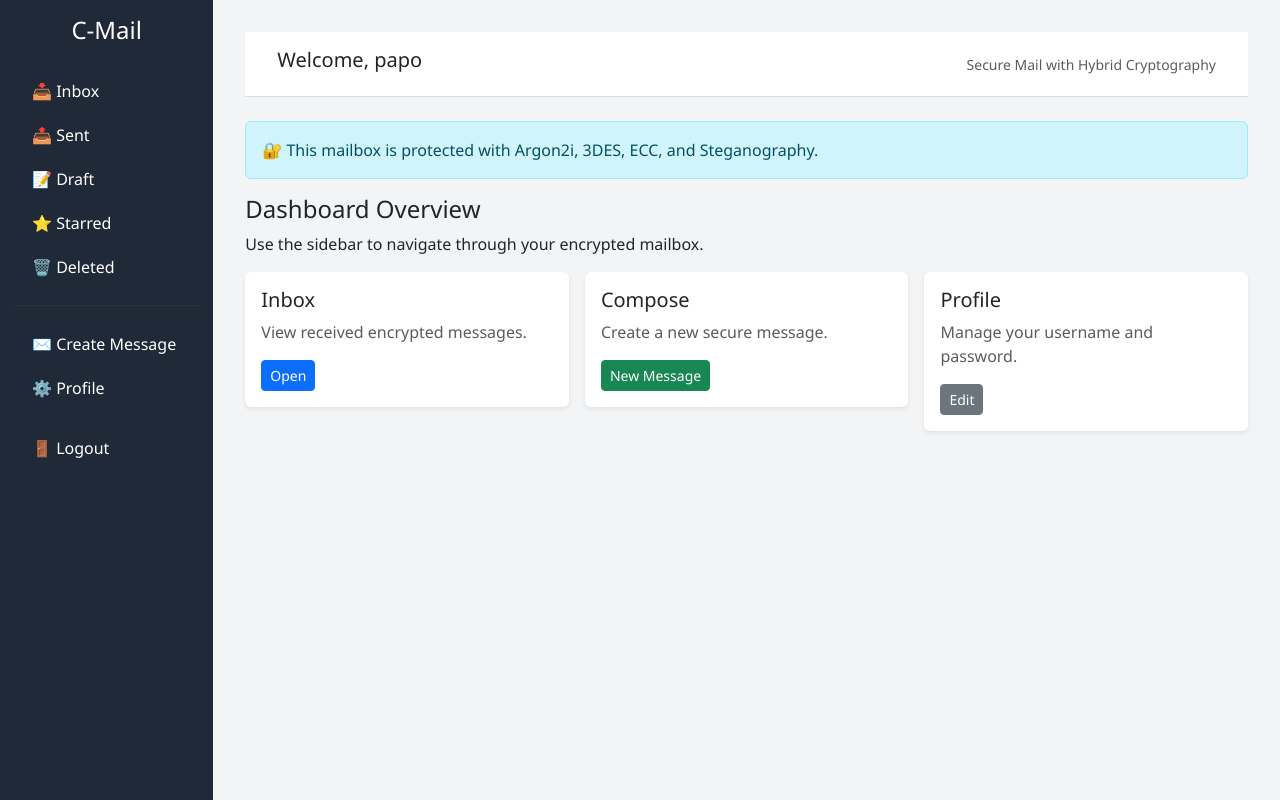
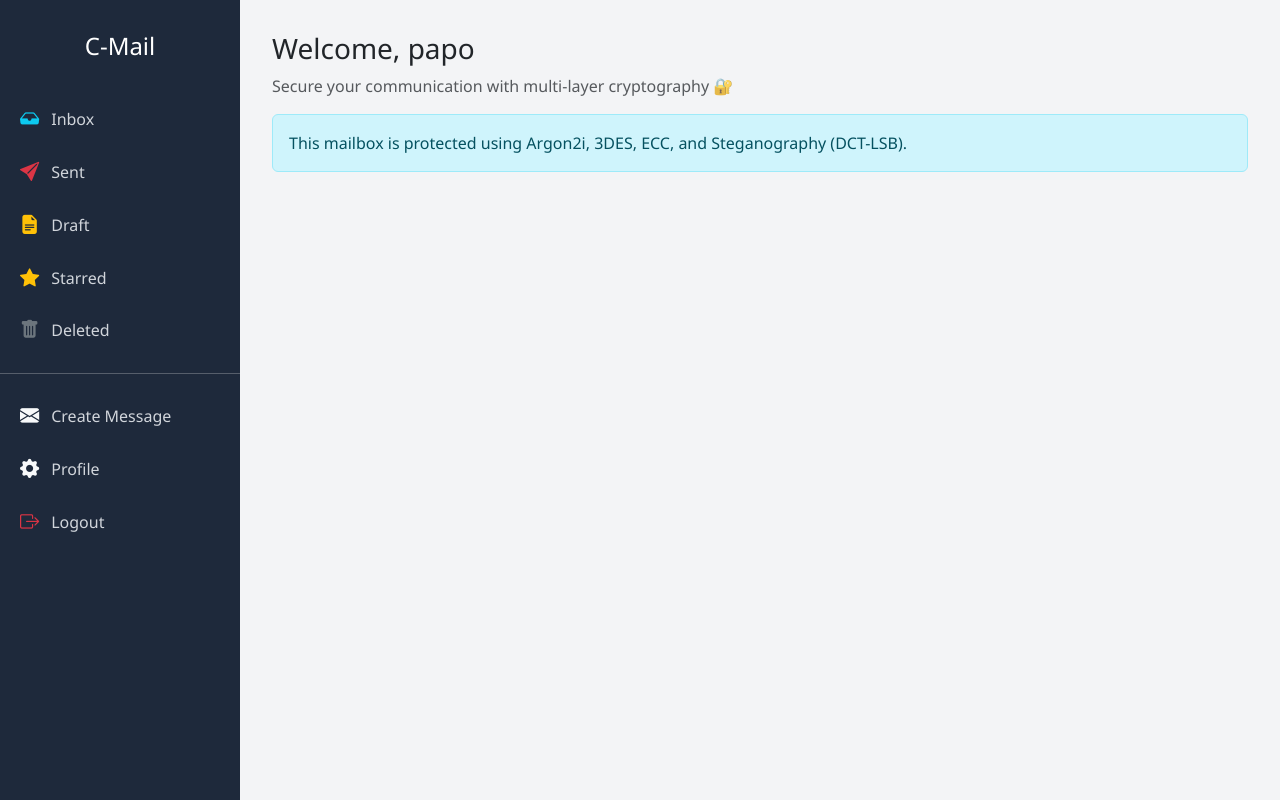
Before and after one commit to nikita74939/cmail-kriptografi, a Flask app: page /dashboard in a window 1280 px wide. Run offline with Flask 3, Linux system fonts and the light colour scheme; a user stored in the database is signed in.

Commit message:
template bagian menu (belom fix)

```diff
--- /dev/null
+++ b/templates/base.html
@@ -0,0 +1,72 @@
+<!DOCTYPE html>
+<html lang="en">
+<head>
+  <meta charset="UTF-8">
+  <meta name="viewport" content="width=device-width, initial-scale=1.0">
+  <title>{% block title %}C-Mail{% endblock %}</title>
+  <link href="https://cdn.jsdelivr.net/npm/bootstrap@5.3.0/dist/css/bootstrap.min.css" rel="stylesheet">
+  <link href="https://cdn.jsdelivr.net/npm/bootstrap-icons@1.11.1/font/bootstrap-icons.css" rel="stylesheet">
+  <style>
+    body {
+      background-color: #f3f4f6;
+      font-family: 'Segoe UI', sans-serif;
+    }
+    .sidebar {
+      height: 100vh;
+      background-color: #1e293b;
+      color: #f9fafb;
+      position: fixed;
+      left: 0;
+      top: 0;
+      width: 240px;
+      padding-top: 2rem;
+    }
+    .sidebar a {
+      display: flex;
+      align-items: center;
+      color: #d1d5db;
+      padding: 12px 20px;
+      text-decoration: none;
+      transition: all 0.3s ease;
+    }
+    .sidebar a i {
+      margin-right: 12px;
+      font-size: 1.2rem;
+    }
+    .sidebar a:hover {
+      background-color: #334155;
+      color: white;
+    }
+    .sidebar h4 {
+      text-align: center;
+      color: white;
+      margin-bottom: 2rem;
+    }
+    .main-content {
+      margin-left: 240px;
+      padding: 2rem;
+    }
+  </style>
+</head>
+<body>
+  <div class="sidebar">
+    <h4>C-Mail</h4>
+    <a href="/inbox"><i class="bi bi-inbox-fill text-info"></i> Inbox</a>
+    <a href="/sent"><i class="bi bi-send-fill text-danger"></i> Sent</a>
+    <a href="/draft"><i class="bi bi-file-earmark-text-fill text-warning"></i> Draft</a>
+    <a href="/starred"><i class="bi bi-star-fill text-warning"></i> Starred</a>
+    <a href="/deleted"><i class="bi bi-trash-fill text-secondary"></i> Deleted</a>
+    <hr>
+    <a href="/compose"><i class="bi bi-envelope-fill text-light"></i> Create Message</a>
+    <a href="/profile"><i class="bi bi-gear-fill text-light"></i> Profile</a>
+    <a href="/logout"><i class="bi bi-box-arrow-right text-danger"></i> Logout</a>
+  </div>
+
+  <div class="main-content">
+    {% block content %}{% endblock %}
+  </div>
+
+  <script src="https://code.jquery.com/jquery-3.7.1.min.js"></script>
+  <script src="https://cdn.jsdelivr.net/npm/bootstrap@5.3.0/dist/js/bootstrap.bundle.min.js"></script>
+</body>
+</html>
--- a/templates/dashboard.html
+++ b/templates/dashboard.html
@@ -1,114 +1,9 @@
-<!DOCTYPE html>
-<html lang="en">
-<head>
-    <meta charset="UTF-8">
-    <meta name="viewport" content="width=device-width, initial-scale=1.0">
-    <title>C-Mail Dashboard</title>
-    <link href="https://cdn.jsdelivr.net/npm/bootstrap@5.3.0/dist/css/bootstrap.min.css" rel="stylesheet">
-    <link rel="icon" href="https://cdn-icons-png.flaticon.com/512/561/561127.png">
-    <style>
-        body {
-            background-color: #f3f4f6;
-            font-family: 'Segoe UI', sans-serif;
-        }
-        .sidebar {
-            height: 100vh;
-            background-color: #1f2937;
-            color: white;
-            padding-top: 1rem;
-        }
-        .sidebar a {
-            color: white;
-            display: block;
-            padding: 10px 20px;
-            text-decoration: none;
-            transition: 0.3s;
-        }
-        .sidebar a:hover {
-            background-color: #374151;
-        }
-        .main-content {
-            padding: 2rem;
-        }
-        .topbar {
-            background-color: white;
-            padding: 1rem 2rem;
-            border-bottom: 1px solid #ddd;
-        }
-        .logout-btn {
-            color: #ef4444;
-            text-decoration: none;
-        }
-        .logout-btn:hover {
-            color: #dc2626;
-        }
-    </style>
-</head>
-<body>
-    <div class="container-fluid">
-        <div class="row">
-            <!-- Sidebar -->
-            <div class="col-md-3 col-lg-2 sidebar">
-                <h4 class="text-center mb-4">C-Mail</h4>
-                <a href="#">📥 Inbox</a>
-                <a href="#">📤 Sent</a>
-                <a href="#">📝 Draft</a>
-                <a href="#">⭐ Starred</a>
-                <a href="#">🗑️ Deleted</a>
-                <hr style="border-color: #444;">
-                <a href="#">✉️ Create Message</a>
-                <a href="#">⚙️ Profile</a>
-                <a href="/logout" class="logout-btn mt-3">🚪 Logout</a>
-            </div>
-
-            <!-- Main Content -->
-            <div class="col-md-9 col-lg-10 main-content">
-                <div class="topbar d-flex justify-content-between align-items-center">
-                    <h5>Welcome, {{ username }}</h5>
-                    <span class="text-muted small">Secure Mail with Hybrid Cryptography</span>
-                </div>
-
-                <div class="mt-4">
-                    <div class="alert alert-info">
-                        🔐 This mailbox is protected with Argon2i, 3DES, ECC, and Steganography.
-                    </div>
-
-                    <h4>Dashboard Overview</h4>
-                    <p>Use the sidebar to navigate through your encrypted mailbox.</p>
-                    <div class="row g-3">
-                        <div class="col-md-4">
-                            <div class="card shadow-sm border-0">
-                                <div class="card-body">
-                                    <h5>Inbox</h5>
-                                    <p class="text-muted">View received encrypted messages.</p>
-                                    <a href="#" class="btn btn-primary btn-sm">Open</a>
-                                </div>
-                            </div>
-                        </div>
-                        <div class="col-md-4">
-                            <div class="card shadow-sm border-0">
-                                <div class="card-body">
-                                    <h5>Compose</h5>
-                                    <p class="text-muted">Create a new secure message.</p>
-                                    <a href="#" class="btn btn-success btn-sm">New Message</a>
-                                </div>
-                            </div>
-                        </div>
-                        <div class="col-md-4">
-                            <div class="card shadow-sm border-0">
-                                <div class="card-body">
-                                    <h5>Profile</h5>
-                                    <p class="text-muted">Manage your username and password.</p>
-                                    <a href="#" class="btn btn-secondary btn-sm">Edit</a>
-                                </div>
-                            </div>
-                        </div>
-                    </div>
-                </div>
-            </div>
-        </div>
-    </div>
-
-<script src="https://code.jquery.com/jquery-3.7.1.min.js"></script>
-</body>
-</html>
+{% extends "base.html" %}
+{% block title %}Dashboard - C-Mail{% endblock %}
+{% block content %}
+<h3>Welcome, {{ username }}</h3>
+<p class="text-muted">Secure your communication with multi-layer cryptography 🔐</p>
+<div class="alert alert-info mt-3">
+  This mailbox is protected using Argon2i, 3DES, ECC, and Steganography (DCT-LSB).
+</div>
+{% endblock %}
--- /dev/null
+++ b/templates/deleted.html
@@ -0,0 +1,6 @@
+{% extends "base.html" %}
+{% block title %}Deleted - C-Mail{% endblock %}
+{% block content %}
+<h3>🗑️ Deleted</h3>
+<p class="text-muted">Your deleted messages (still encrypted, safe from data leaks).</p>
+{% endblock %}
--- /dev/null
+++ b/templates/draft.html
@@ -0,0 +1,6 @@
+{% extends "base.html" %}
+{% block title %}Draft - C-Mail{% endblock %}
+{% block content %}
+<h3>📝 Draft</h3>
+<p class="text-muted">Your unsent messages are saved here.</p>
+{% endblock %}
--- /dev/null
+++ b/templates/sent.html
@@ -0,0 +1,6 @@
+{% extends "base.html" %}
+{% block title %}Sent - C-Mail{% endblock %}
+{% block content %}
+<h3>📤 Sent</h3>
+<p class="text-muted">Messages you’ve sent to others (encrypted using ECC).</p>
+{% endblock %}
--- /dev/null
+++ b/templates/starred.html
@@ -0,0 +1,6 @@
+{% extends "base.html" %}
+{% block title %}Starred - C-Mail{% endblock %}
+{% block content %}
+<h3>⭐ Starred</h3>
+<p class="text-muted">Important encrypted messages you’ve marked as favorite.</p>
+{% endblock %}
```
Also changed, not shown: templates/compose.html (added, +20 -0 lines), templates/inbox.html (added, +18 -0 lines), templates/profile.html (added, +20 -0 lines).
